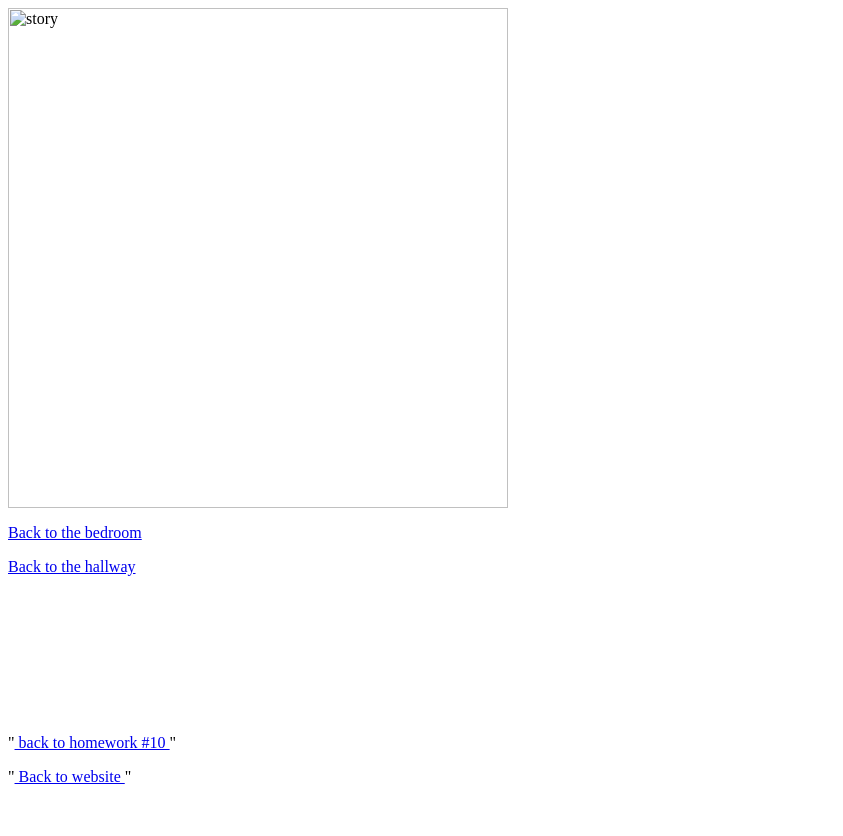
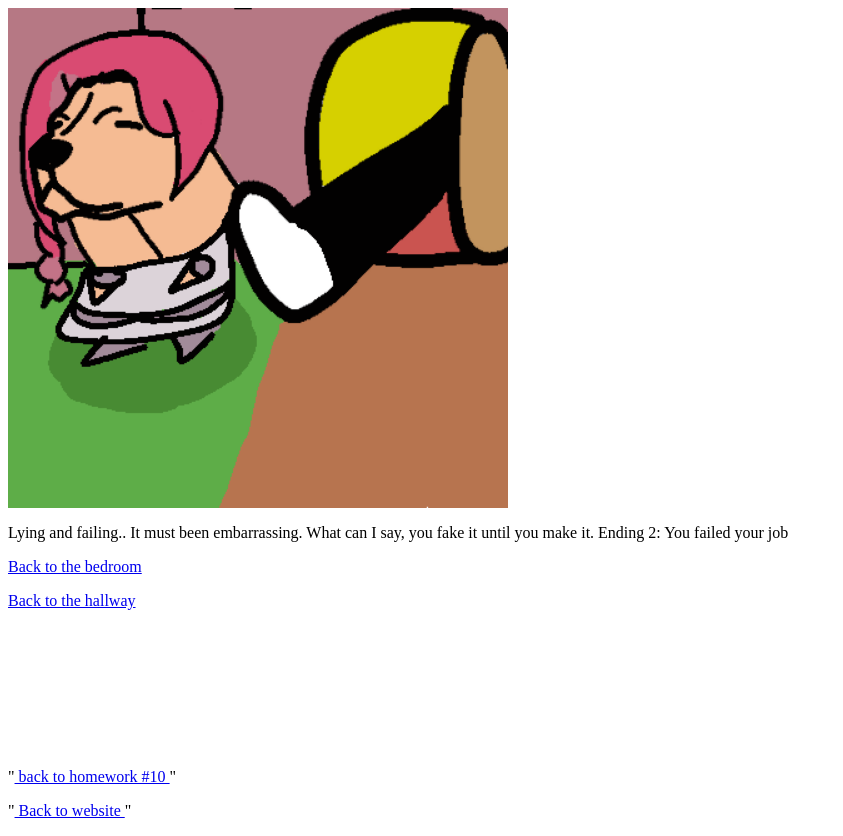
Before and after one commit to EmiIsHungry/option2bedroom.html, a plain HTML site: page index.html in a window 1280 px wide. Shown: the whole page, without its empty margins (0-843 px from the left). Before the commit the page ends 802 px from the top, so only its background shows below. Drawn offline with Linux system fonts and the light colour scheme.

Commit message:
Update index.html

```diff
--- a/index.html
+++ b/index.html
@@ -3,8 +3,8 @@
     <title> Emily's interactivestorygame </title>
   </head>
   <body>
-    <img src=" " width ="500" height= "500" alt=" story"/>
-    <p>  </p>
+    <img src="kickedout.png" width ="500" height= "500" alt=" story"/>
+    <p> Lying and failing.. It must been embarrassing. What can I say, you fake it until you make it. Ending 2: You failed your job</p>
     <p>  <a href= https://emiishungry.github.io/straighttohim.html/> Back to the bedroom </a> </p>
     <p>  <a href= https://emiishungry.github.io/scene6.html/ > Back to the hallway</a> </p>
     <br>
```
